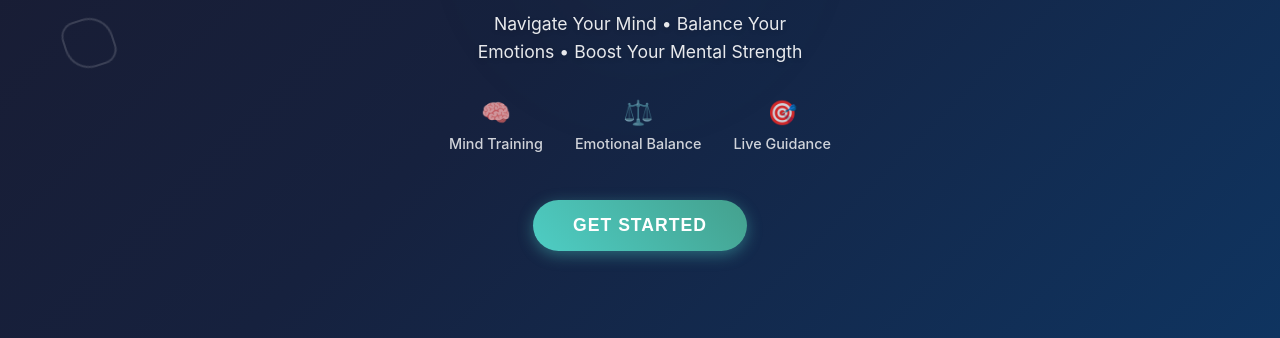
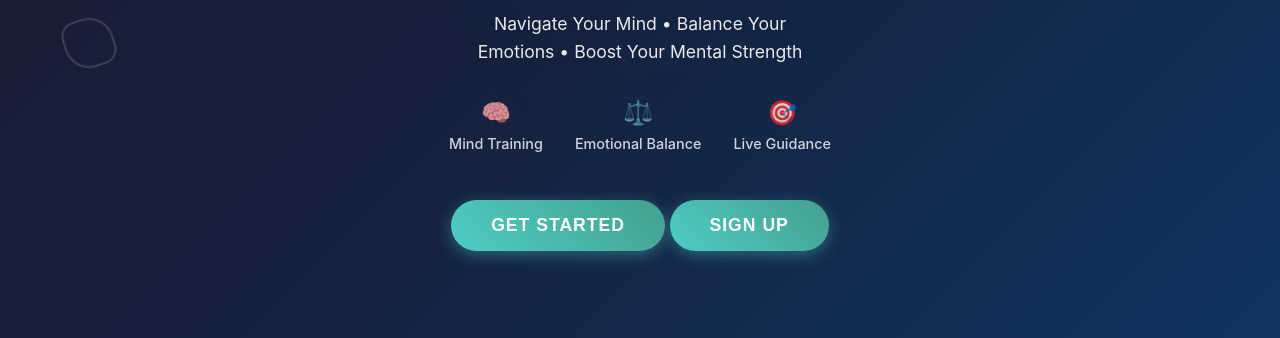
Before and after one commit to DannyNCB/mindboost-app, a plain HTML site: page index.html in a window 1280 px wide. Shown: the part 462-800 px from the top of the page. Drawn offline with Linux system fonts and the light colour scheme.

Commit message:
Testing signup button

```diff
--- a/index.html
+++ b/index.html
@@ -440,6 +440,11 @@
             <button class="cta-button" onclick="navigateToNextScreen()">
                 Get Started
             </button>
+            <a href="/signup">
+                <button class="cta-button">
+                    Sign Up
+                </button>
+            </a>
         </div>
     </div>
 
```
